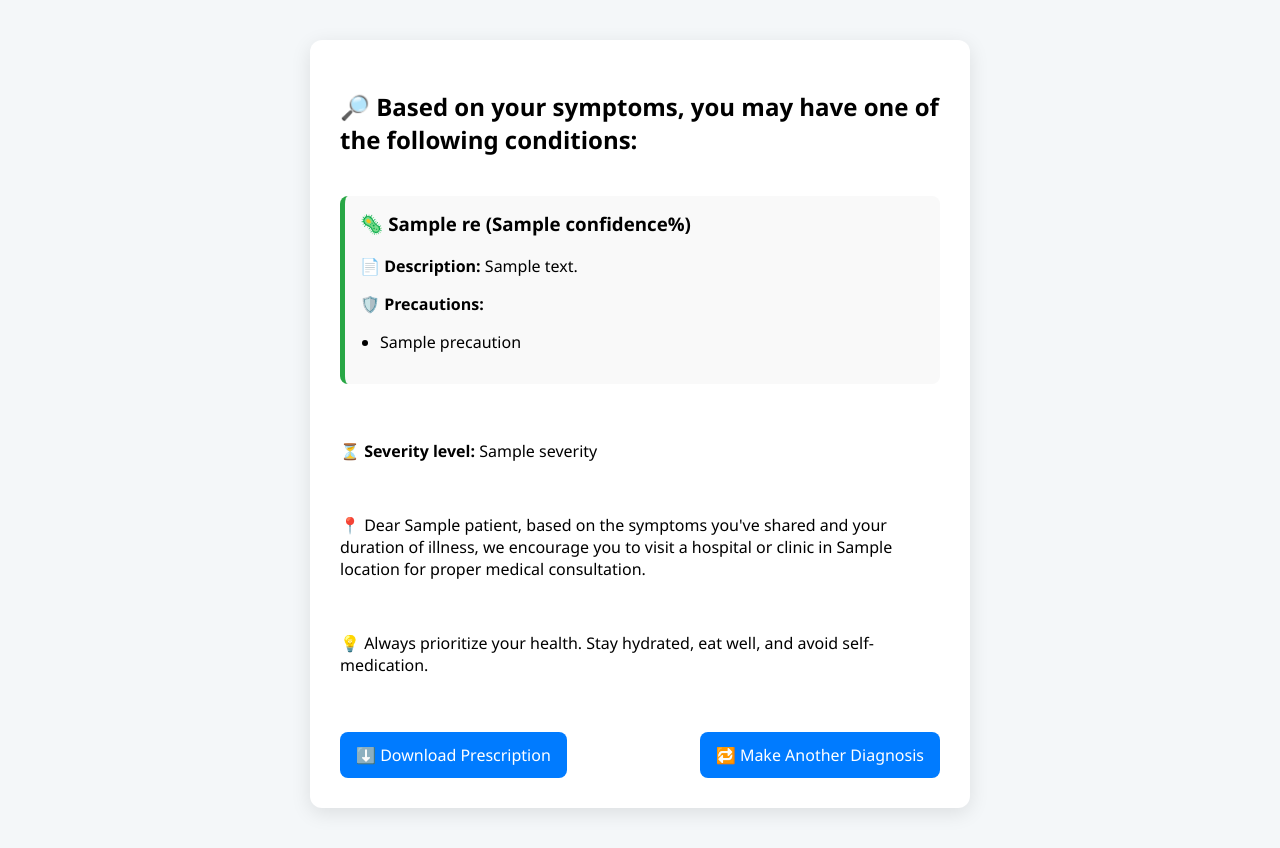
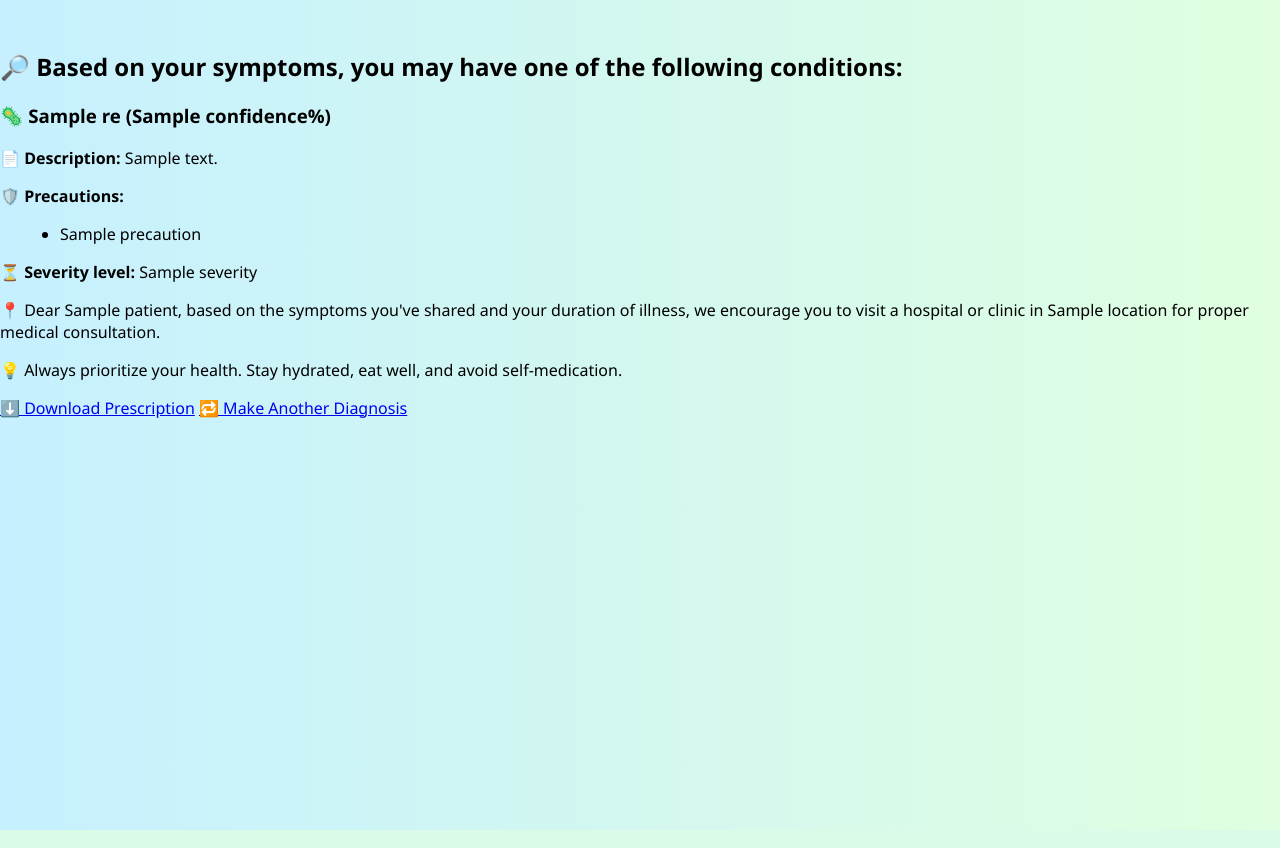
Before and after one commit to jammel001/healthHERO, a Flask app: template templates/result.html in a window 1280 px wide. Run offline with Flask 3, Linux system fonts and the light colour scheme; the template is opened without the code that fills it: most values are stand-ins (such as "Sample title", 1, 10 or a date in 2020); parts of the project's set-up code (start-up, migrations or seed data) failed here and were passed over.

Commit message:
Update style.css

```diff
--- a/static/style.css
+++ b/static/style.css
@@ -1,88 +1,57 @@
-/* style.css */
+/* static/style.css */
 body {
-    font-family: 'Segoe UI', Tahoma, Geneva, Verdana, sans-serif;
-    background-color: #f4f7f9;
-    margin: 0;
-    padding: 0;
+  font-family: 'Segoe UI', sans-serif;
+  background: linear-gradient(to right, #c6f0ff, #e0ffe0);
+  display: flex;
+  justify-content: center;
+  align-items: flex-start;
+  height: 100vh;
+  padding-top: 30px;
+  margin: 0;
 }
 
-.container {
-    max-width: 600px;
-    margin: 40px auto;
-    padding: 30px;
-    background: #fff;
-    border-radius: 12px;
-    box-shadow: 0 5px 20px rgba(0, 0, 0, 0.1);
+.chatbox {
+  background: white;
+  border-radius: 10px;
+  padding: 20px;
+  width: 90%;
+  max-width: 600px;
+  box-shadow: 0 0 15px rgba(0,0,0,0.1);
 }
 
-.chat-box {
-    display: flex;
-    flex-direction: column;
-    gap: 20px;
+.chat p.bot {
+  background-color: #f1f1f1;
+  border-left: 5px solid #4caf50;
+  padding: 10px;
+  margin: 10px 0;
+  border-radius: 5px;
 }
 
-form {
-    display: flex;
-    flex-direction: column;
-    gap: 10px;
-}
-
-input[type="text"],
-input[type="number"] {
-    padding: 12px;
-    font-size: 16px;
-    border: 1px solid #ccc;
-    border-radius: 8px;
-    outline: none;
+input, textarea {
+  width: 100%;
+  padding: 10px;
+  margin-top: 10px;
+  border-radius: 5px;
+  border: 1px solid #ccc;
+  font-size: 1em;
 }
 
 button {
-    padding: 12px;
-    font-size: 16px;
-    background-color: #28a745;
-    color: white;
-    border: none;
-    border-radius: 8px;
-    cursor: pointer;
-    transition: background-color 0.3s;
+  padding: 10px 20px;
+  margin-top: 15px;
+  font-size: 1em;
+  border: none;
+  border-radius: 5px;
+  background-color: #4caf50;
+  color: white;
+  cursor: pointer;
+  transition: background 0.3s ease;
 }
 
 button:hover {
-    background-color: #218838;
-}
-
-.result {
-    background: #f9f9f9;
-    padding: 15px;
-    border-left: 5px solid #28a745;
-    border-radius: 8px;
-    margin-bottom: 20px;
-}
-
-.result h3 {
-    margin-top: 0;
+  background-color: #45a049;
 }
 
 ul {
-    margin-top: 0;
-    padding-left: 20px;
+  margin-left: 20px;
 }
-
-.actions {
-    display: flex;
-    justify-content: space-between;
-    margin-top: 20px;
-}
-
-.btn {
-    text-decoration: none;
-    background-color: #007bff;
-    color: white;
-    padding: 12px 16px;
-    border-radius: 8px;
-    transition: background-color 0.3s;
-}
-
-.btn:hover {
-    background-color: #0056b3;
-}
```
